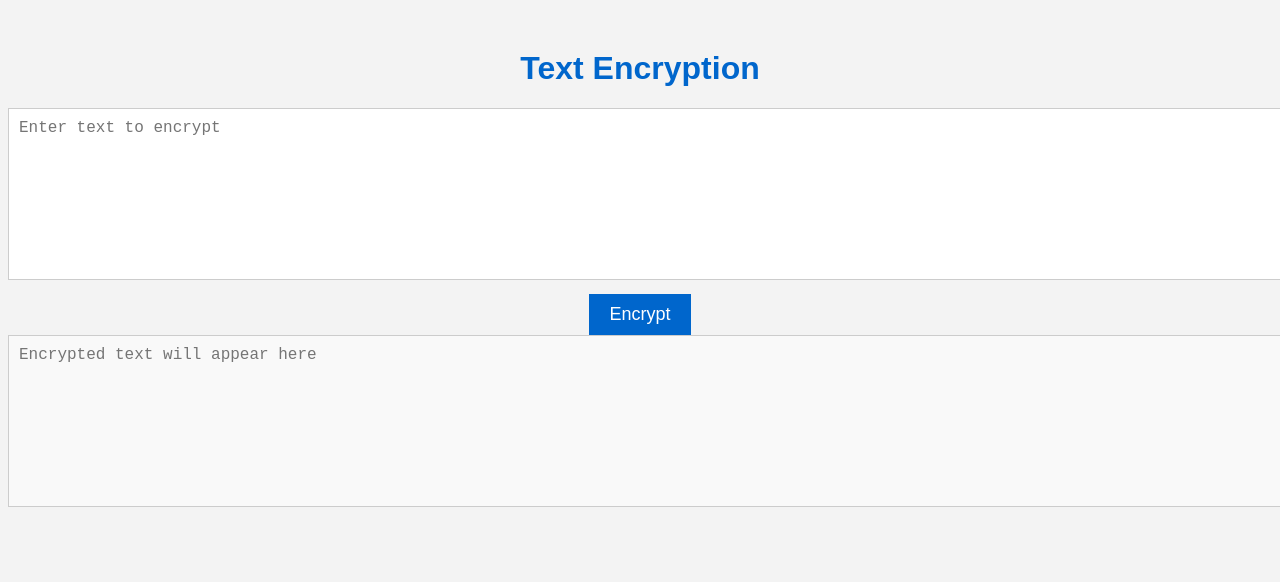
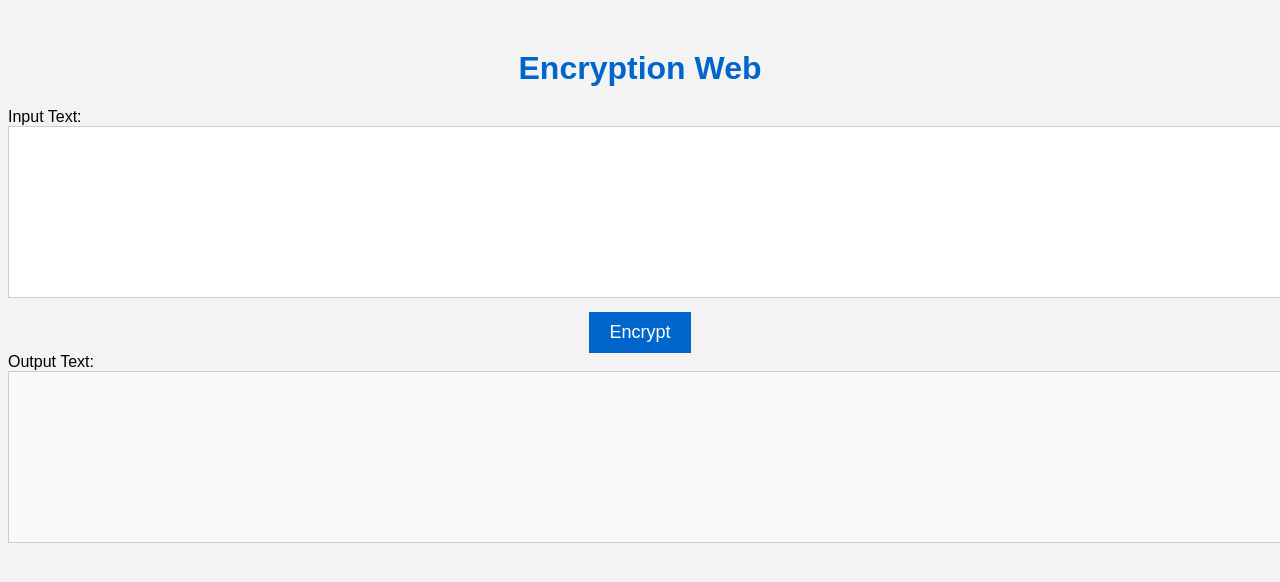
Before and after one commit to JoseJulianMosqueraFuli/encrypt-challenge, a plain HTML site: page index.html in a window 1280 px wide. Drawn offline with Linux system fonts and the light colour scheme.

Commit message:
update: file name change, and increase 9 value to encrypt

```diff
--- a/main.html
+++ b/index.html
@@ -8,13 +8,19 @@
     <link rel="stylesheet" href="style.css" />
   </head>
   <body>
-    <h1>Text Encryption</h1>
-    <textarea id="inputText" placeholder="Enter text to encrypt"></textarea>
-    <button onclick="encrypt()">Encrypt</button>
-    <textarea
-      id="outputText"
-      placeholder="Encrypted text will appear here"
-      readonly></textarea>
+    <h1>Encryption Web</h1>
+    <div>
+      <label for="inputText">Input Text:</label>
+      <textarea id="inputText"></textarea>
+    </div>
+    <div>
+      <button onclick="encrypt()">Encrypt</button>
+    </div>
+    <div>
+      <label for="outputText">Output Text:</label>
+      <textarea id="outputText" readonly></textarea>
+    </div>
+
     <script src="script.js"></script>
   </body>
 </html>
--- a/script.js
+++ b/script.js
@@ -4,7 +4,7 @@ function encrypt() {
 
     for (var i = 0; i < inputText.length; i++) {
         var charCode = inputText.charCodeAt(i);
-        var encryptedCharCode = charCode + 1; // Shift by 1 character
+        var encryptedCharCode = charCode + 10; // Shift by 10 character
         outputText += String.fromCharCode(encryptedCharCode);
     }
 
```
